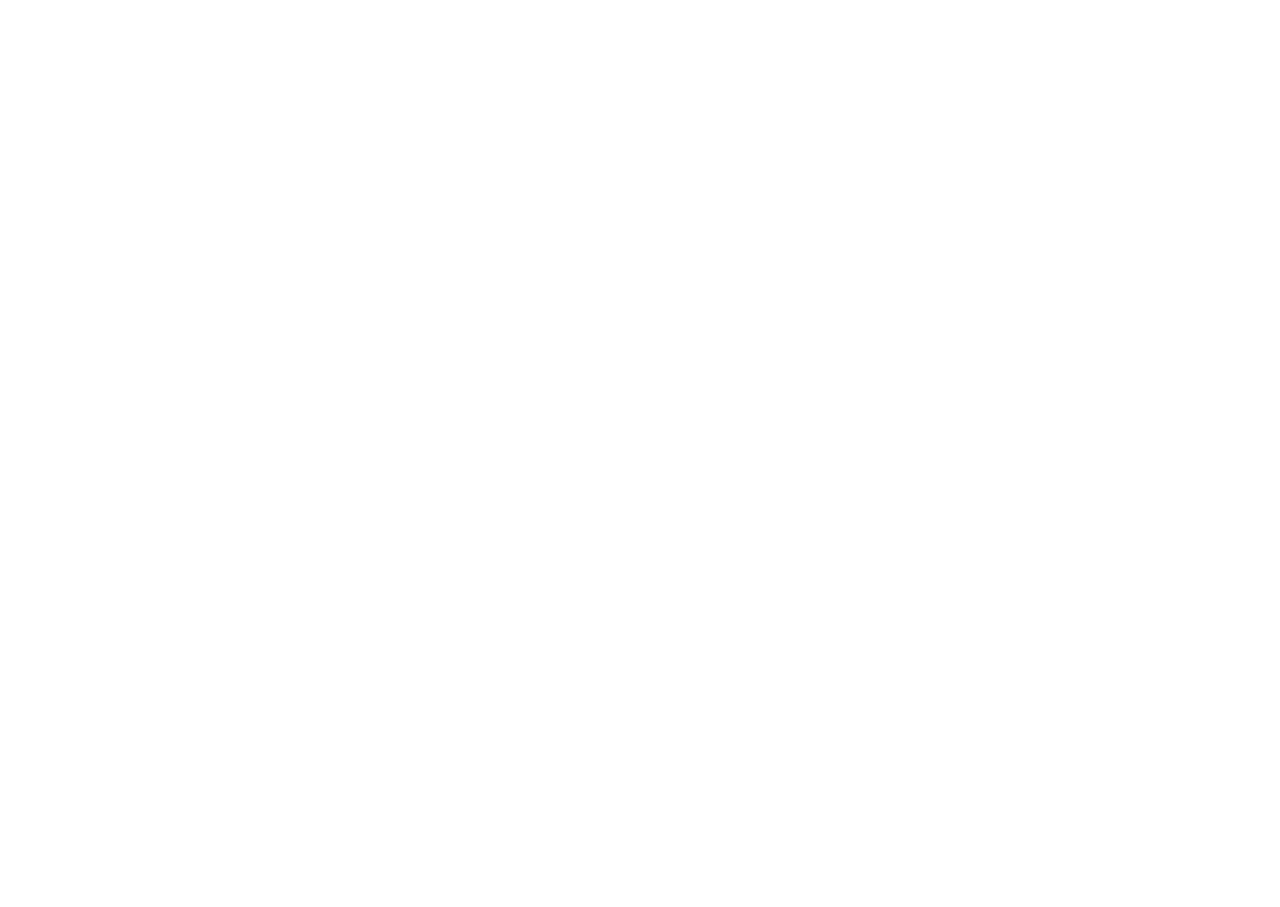
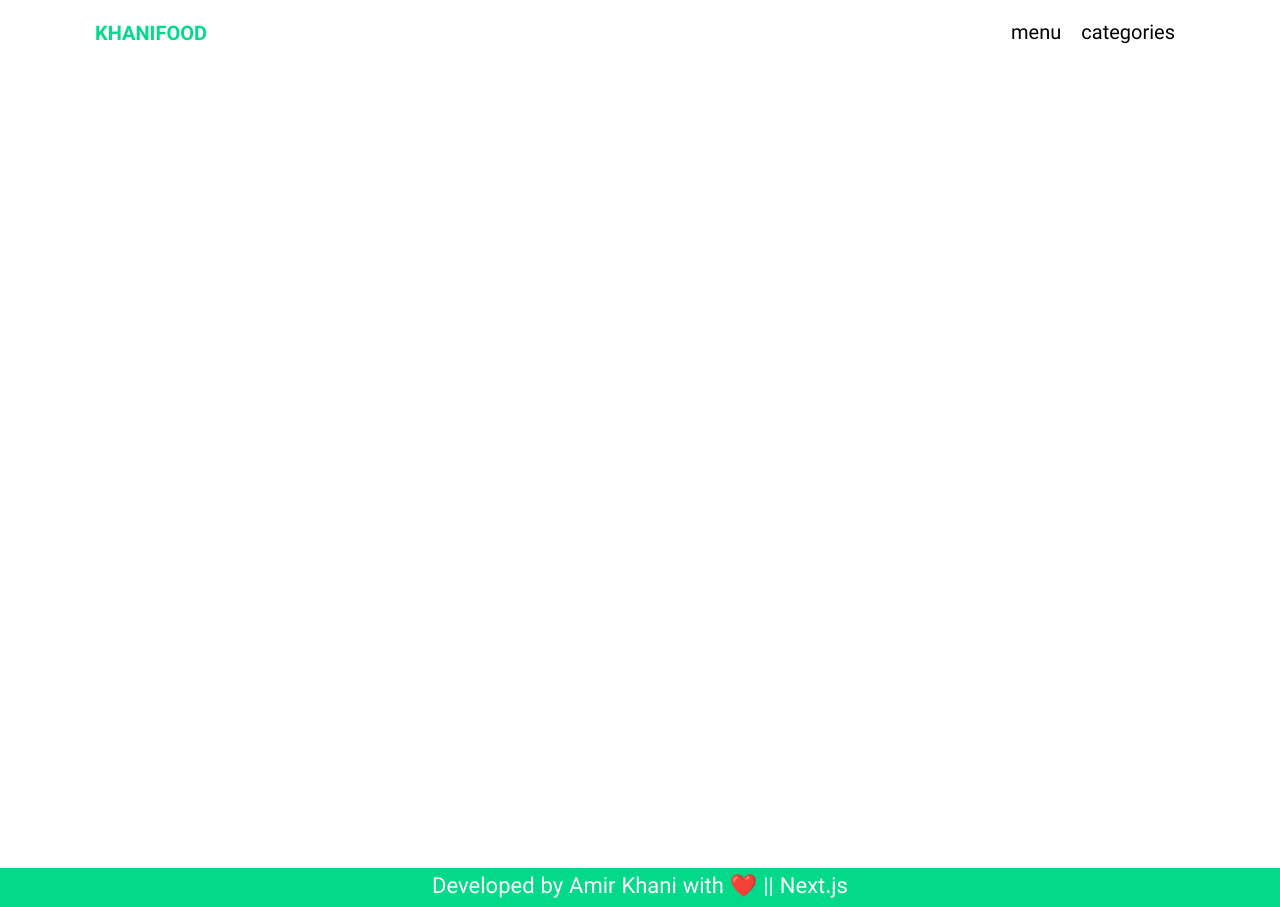
Before and after one commit to amirkhani123/khaniFood, a Next.js app: page / in a window 1280 px wide. Before the commit the page ends 800 px from the top, so only its background shows below. Built offline with nearby package versions, Linux system fonts and the light colour scheme.

Commit message:
create layout

```diff
--- /dev/null
+++ b/components/layout/Layout.js
@@ -0,0 +1,24 @@
+import Link from "next/link";
+import classes from "./layout.module.css";
+
+function Layout({ children }) {
+  return (
+    <>
+      <header className={classes.header}>
+        <div className={classes.left}>
+          <Link href="/">KHANIFOOD</Link>
+        </div>
+        <div className={classes.right}>
+          <Link href="/menu">menu</Link>
+          <Link href="/categories">categories</Link>
+        </div>
+      </header>
+      <div className={classes.container}>{children}</div>
+      <footer className={classes.footer}>
+        <p>Developed by Amir Khani with ❤️ || Next.js</p>
+      </footer>
+    </>
+  );
+}
+
+export default Layout;
--- /dev/null
+++ b/components/layout/layout.module.css
@@ -0,0 +1,35 @@
+.header
+{
+    max-width: 1100px;
+    display: flex;
+    align-items: center;
+    justify-content: space-between;
+    padding: 5px;
+    margin: 10px auto;
+}
+.left
+{
+    color: #02da89;
+    font-size: 1.2rem;
+    font-weight: 500;
+}
+.right a
+{
+ margin: 0 10px;
+}
+.container
+{
+    height: 100vh;
+}
+.footer
+{
+    background-color: #02da89;
+    color: #ffffff;
+    text-align: center;
+    padding: 2px;
+}
+.footer p
+{
+    font-size: 1.1rem;
+    font-weight: 400;
+}
--- a/pages/_app.js
+++ b/pages/_app.js
@@ -1,7 +1,14 @@
-import '../styles/globals.css'
+import Layout from "../components/layout/Layout";
+import "../styles/globals.css";
 
 function MyApp({ Component, pageProps }) {
-  return <Component {...pageProps} />
+  return (
+    <>
+      <Layout>
+        <Component {...pageProps} />
+      </Layout>
+    </>
+  );
 }
 
-export default MyApp
+export default MyApp;
--- a/styles/globals.css
+++ b/styles/globals.css
@@ -21,6 +21,11 @@
   font-family: "vazirmatn";
   font-size: 20px;
 }
+body
+{
+  height: 100vh;
+  margin: auto;
+}
 
 
 a {
```
